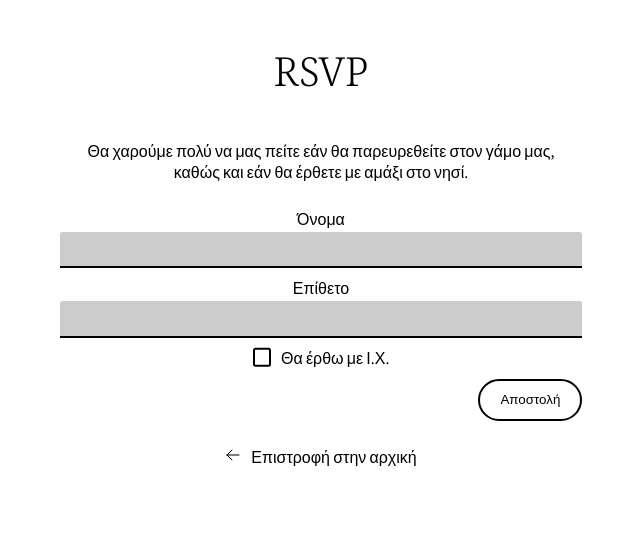
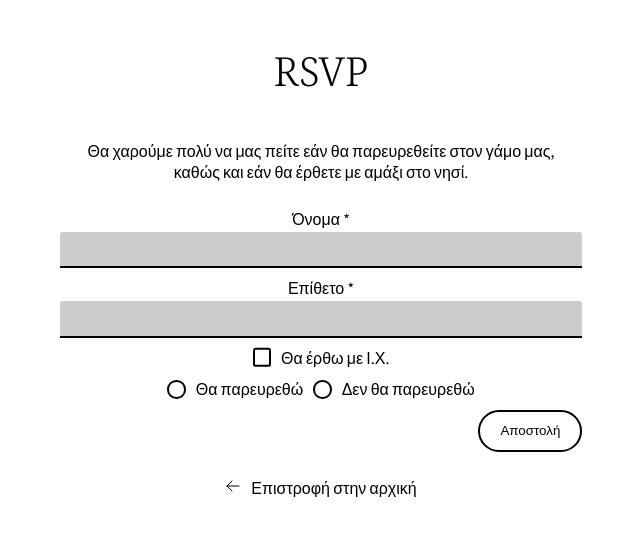
Before and after one commit to dodosiz/wedding-site, a Next.js app: page /rsvp in a window 1280 px wide. Shown: the top 536 px of the page, without its empty margins (319-959 px from the left). Built offline with nearby package versions, Linux system fonts and the light colour scheme.

Commit message:
Functionality on spot reservation

```diff
--- a/app/rsvp/button.tsx
+++ b/app/rsvp/button.tsx
@@ -11,7 +11,7 @@ export function Button({ name, label }: InputProps) {
       <input
         id={name}
         name={name}
-        type="button"
+        type="submit"
         value={label}
         className={styles.button}
       />
--- a/app/rsvp/checkbox.tsx
+++ b/app/rsvp/checkbox.tsx
@@ -12,6 +12,7 @@ export function Checkbox({ name, label }: InputProps) {
         id={name}
         name={name}
         type="checkbox"
+        value="on"
         className={styles.checkbox}
       />
       <label htmlFor={name}>{label}</label>
--- /dev/null
+++ b/app/rsvp/lib/reply.ts
@@ -0,0 +1,26 @@
+"use server";
+
+import { sql } from "@vercel/postgres";
+import { redirect } from "next/navigation";
+import { z } from "zod";
+
+const guestSchema = z.object({
+  name: z.string(),
+  surname: z.string(),
+  car: z.boolean(),
+  will_attend: z.string(),
+});
+
+export async function reply(formData: FormData) {
+  const { car, name, surname, will_attend } = guestSchema.parse({
+    name: formData.get("name"),
+    surname: formData.get("surname"),
+    car: formData.get("car") == "on",
+    will_attend: formData.get("will_attend"),
+  });
+  await sql`
+    INSERT INTO guests (name, surname, car, will_attend)
+    VALUES (${name}, ${surname}, ${car}, ${will_attend})
+  `;
+  redirect("/rsvp/success");
+}
--- /dev/null
+++ b/app/rsvp/radio.module.css
@@ -0,0 +1,34 @@
+.input_group {
+  margin: 10px 0;
+  display: flex;
+  gap: 10px;
+  justify-content: center;
+  align-items: center;
+}
+.radio_input {
+  appearance: none;
+  background-color: #fff;
+  margin: 0;
+  font: inherit;
+  color: black;
+  width: 1.15em;
+  height: 1.15em;
+  border: 0.15em solid currentColor;
+  border-radius: 50%;
+  display: grid;
+  place-content: center;
+}
+.radio_input::before {
+  content: "";
+  width: 0.65em;
+  height: 0.65em;
+  border-radius: 50%;
+  transform: scale(0);
+  transition: 120ms transform ease-in-out;
+  box-shadow: inset 1em 1em black;
+  background-color: CanvasText;
+  transform-origin: top bottom;
+}
+.radio_input:checked::before {
+  transform: scale(1);
+}
--- /dev/null
+++ b/app/rsvp/radio.tsx
@@ -0,0 +1,27 @@
+import styles from "./radio.module.css";
+
+interface RadioProps {
+  values: { value: string; label: string }[];
+  name: string;
+}
+
+export function Radio({ values, name }: RadioProps) {
+  return (
+    <div className={styles.input_group}>
+      {values.map((v) => {
+        return (
+          <>
+            <input
+              className={styles.radio_input}
+              type="radio"
+              id={v.value}
+              name={name}
+              value={v.value}
+            />
+            <label htmlFor={v.value}>{v.label}</label>
+          </>
+        );
+      })}
+    </div>
+  );
+}
--- a/app/rsvp/rsvpForm.tsx
+++ b/app/rsvp/rsvpForm.tsx
@@ -1,13 +1,28 @@
 import { TextInput } from "./textInput";
 import { Checkbox } from "./checkbox";
 import { Button } from "./button";
+import { reply } from "./lib/reply";
+import { Radio } from "./radio";
 
 export function RsvpForm() {
   return (
-    <form>
-      <TextInput label="Όνομα" name="name" />
-      <TextInput label="Επίθετο" name="surname" />
+    <form action={reply}>
+      <TextInput required label="Όνομα" name="name" />
+      <TextInput required label="Επίθετο" name="surname" />
       <Checkbox label="Θα έρθω με Ι.Χ." name="car" />
+      <Radio
+        values={[
+          {
+            value: "yes",
+            label: "Θα παρευρεθώ",
+          },
+          {
+            value: "no",
+            label: "Δεν θα παρευρεθώ",
+          },
+        ]}
+        name="will_attend"
+      />
       <Button name="send" label="Αποστολή" />
     </form>
   );
--- a/app/rsvp/textInput.tsx
+++ b/app/rsvp/textInput.tsx
@@ -3,15 +3,22 @@ import styles from "./textInput.module.css";
 interface InputProps {
   name: string;
   label: string;
+  required?: boolean;
 }
 
-export function TextInput({ name, label }: InputProps) {
+export function TextInput({ name, label, required }: InputProps) {
   return (
     <div className={styles.input_group}>
       <label htmlFor={name} className={styles.input_label}>
-        {label}
+        {label} {required ? "*" : ""}
       </label>
-      <input id={name} name={name} type="text" className={styles.input} />
+      <input
+        required={required}
+        id={name}
+        name={name}
+        type="text"
+        className={styles.input}
+      />
     </div>
   );
 }
--- a/package.json
+++ b/package.json
@@ -13,7 +13,8 @@
     "@vercel/postgres": "^0.7.2",
     "next": "14.1.0",
     "react": "^18",
-    "react-dom": "^18"
+    "react-dom": "^18",
+    "zod": "^3.22.4"
   },
   "devDependencies": {
     "@types/node": "^20",
```
Also changed, not shown: app/rsvp/success/page.module.css (added, +16 -0 lines), app/rsvp/success/page.tsx (added, +18 -0 lines), 1 other file (tests, documents, lock files or other folders).
